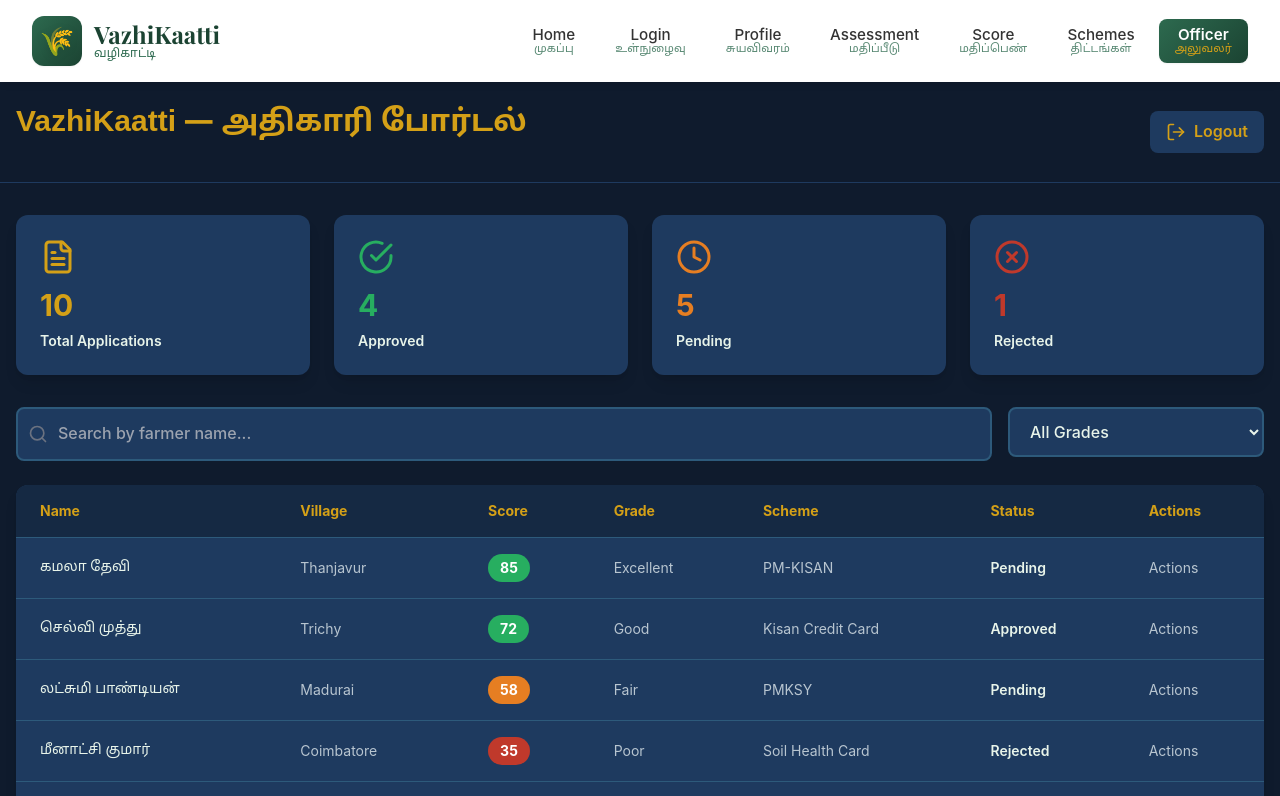
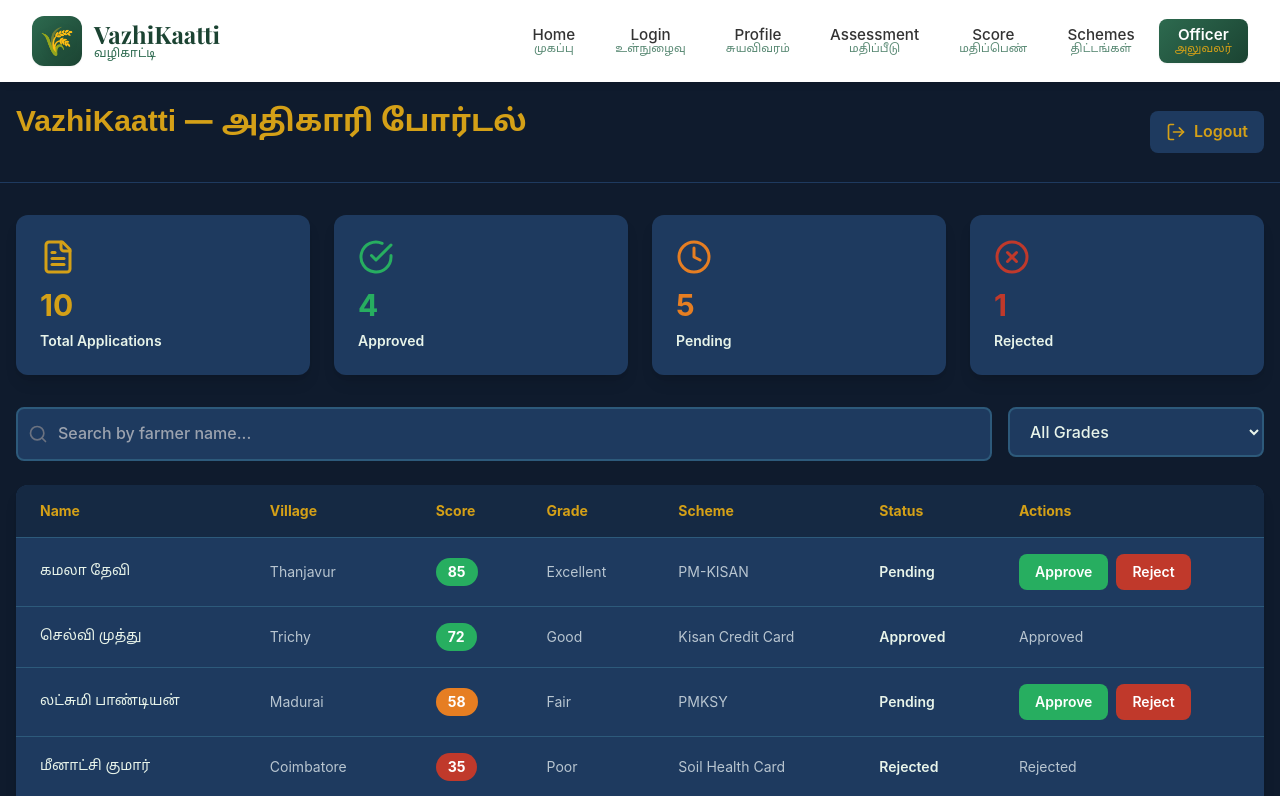
Before and after one commit to ManujanaNagaraj/VazhiKaatti-AI-Credit-Companion-for-Women-Farmers, a React (Create React App) app in the folder frontend/: page /officer in a window 1280 px wide. Shown: the top 796 px of the page. Built offline with nearby package versions, Linux system fonts and the light colour scheme; the HTML template or start-up script is replaced by a standard one.

Commit message:
Add Approve (green) and Reject (red) action buttons to table

```diff
--- a/frontend/src/pages/OfficerDashboard.jsx
+++ b/frontend/src/pages/OfficerDashboard.jsx
@@ -215,8 +215,27 @@ const OfficerDashboard = () => {
                       <td className="px-6 py-4 text-sm font-semibold" style={{ color: '#E8F4EA' }}>
                         {app.status}
                       </td>
-                      <td className="px-6 py-4 text-sm">
-                        <span style={{ color: '#B8C5D0' }}>Actions</span>
+                      <td className="px-6 py-4">
+                        {app.status === 'Pending' ? (
+                          <div className="flex gap-2">
+                            <button
+                              className="px-4 py-2 rounded-lg font-semibold text-sm transition-all hover:scale-105"
+                              style={{ backgroundColor: '#27AE60', color: '#FFFFFF' }}
+                            >
+                              Approve
+                            </button>
+                            <button
+                              className="px-4 py-2 rounded-lg font-semibold text-sm transition-all hover:scale-105"
+                              style={{ backgroundColor: '#C0392B', color: '#FFFFFF' }}
+                            >
+                              Reject
+                            </button>
+                          </div>
+                        ) : (
+                          <span className="text-sm" style={{ color: '#B8C5D0' }}>
+                            {app.status}
+                          </span>
+                        )}
                       </td>
                     </tr>
                   ))}
```
